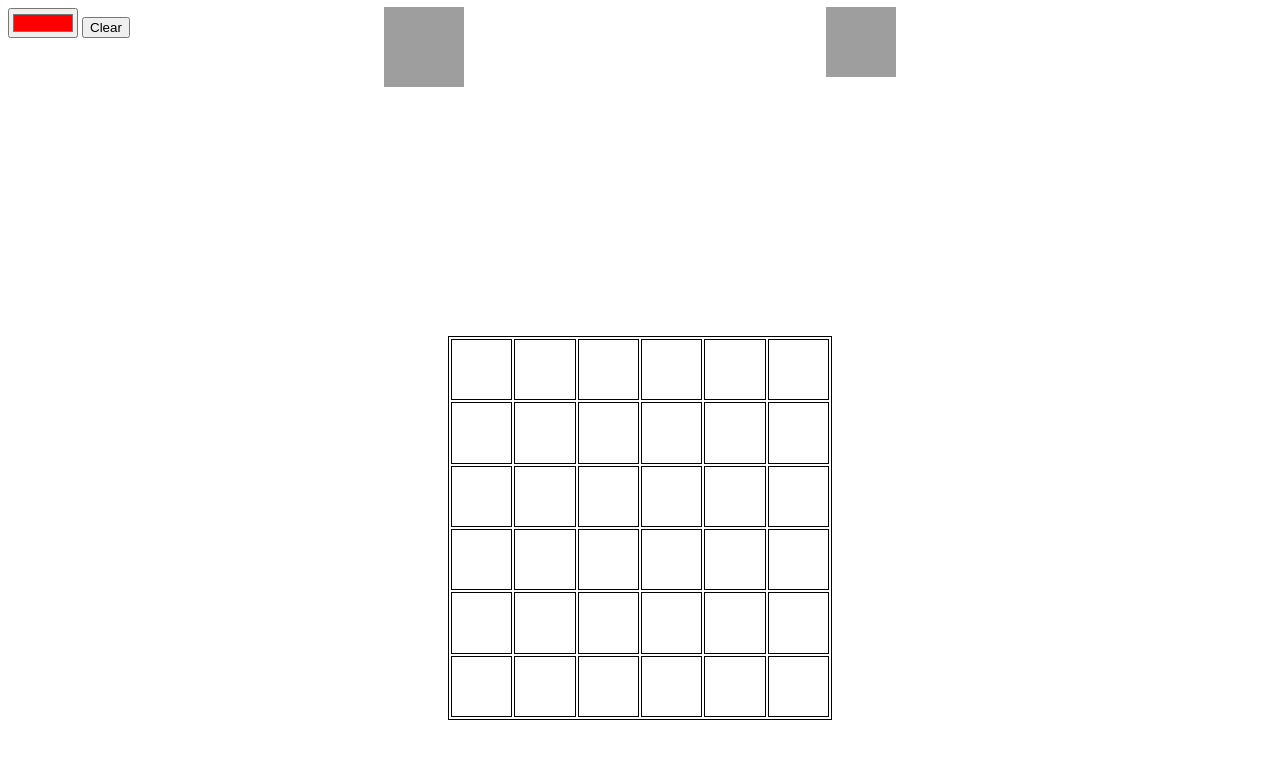
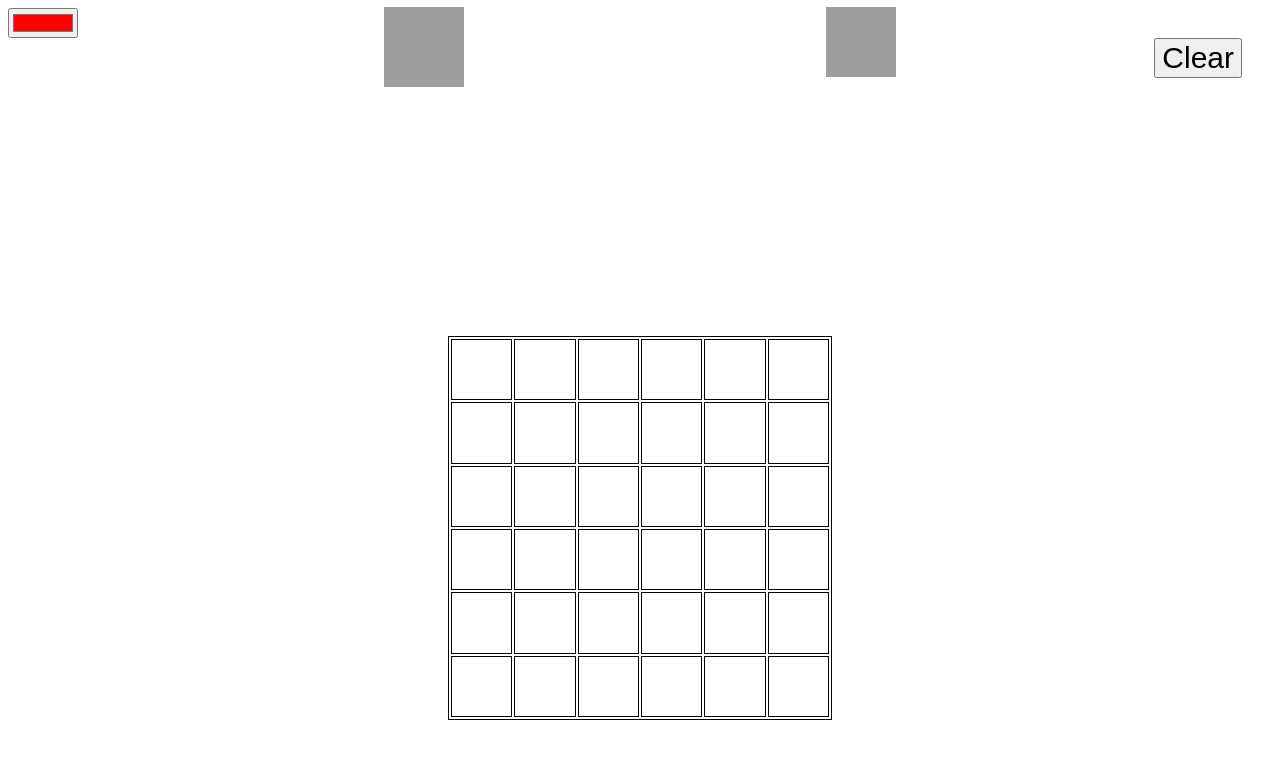
Before and after one commit to nerivera/Paint, a plain HTML site: page index.html in a window 1280 px wide. Drawn offline with nearby package versions, Linux system fonts and the light colour scheme; grey boxes are pictures that could not be loaded.

Commit message:
Update style.css

```diff
--- a/style.css
+++ b/style.css
@@ -40,3 +40,10 @@ input {
   width: 70px;
   height: 30px;
 }
+
+#clearall {
+  float: right;
+  font-size: 30px;
+  margin-right: 30px;
+  margin-top: 30px;
+}
```
